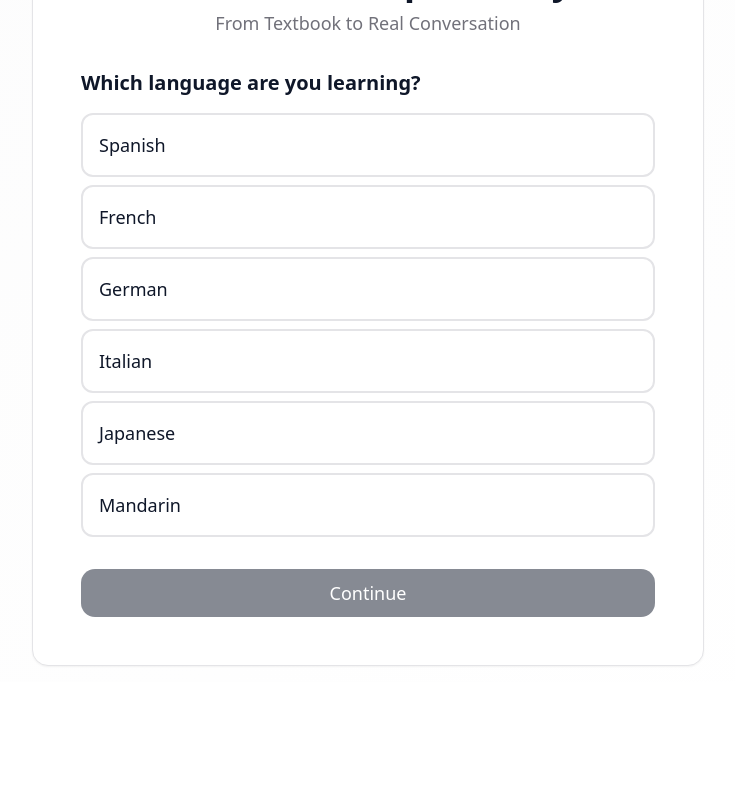
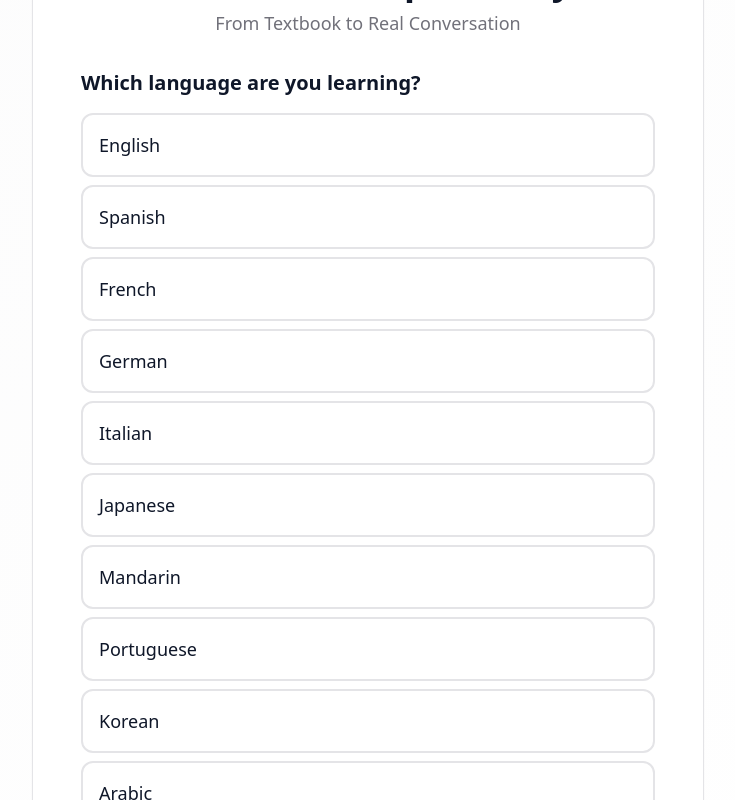
Before and after one commit to shraavb/-Senior-Design-SpeakEasy, a React (Vite) app: page / in a window 1280 px wide. Shown: the part 200-1000 px from the top of the page, without its empty margins (272-1007 px from the left). Before the commit the page ends 882 px from the top, so only its background shows below. Built offline with nearby package versions, Linux system fonts and the light colour scheme; the HTML template or start-up script is replaced by a standard one.

Commit message:
Fix language selection

```diff
--- a/src/pages/Welcome.tsx
+++ b/src/pages/Welcome.tsx
@@ -5,12 +5,16 @@ import { Card } from "@/components/ui/card";
 import { Languages } from "lucide-react";
 
 const languages = [
+  "English",
   "Spanish",
   "French",
   "German",
   "Italian",
   "Japanese",
   "Mandarin",
+  "Portuguese",
+  "Korean",
+  "Arabic",
 ];
 
 const Welcome = () => {
```
